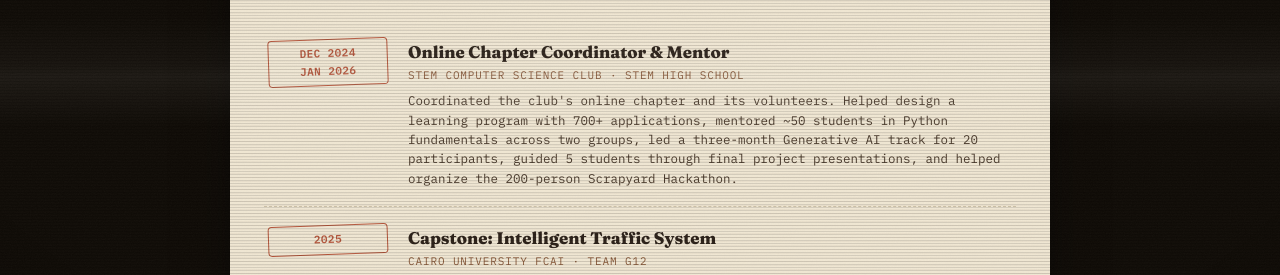
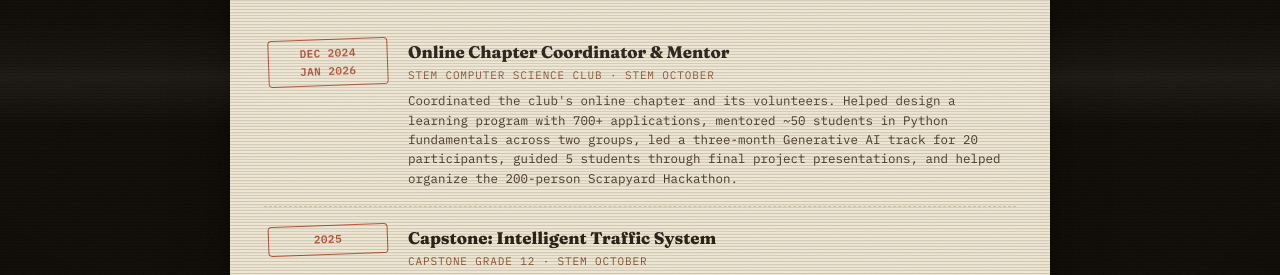
Before and after one commit to mohamedNadyS/mohamedNadyS.github.io, a plain HTML site: page experience.html in a window 1280 px wide. Shown: the part 325-600 px from the top of the page. Drawn offline with Linux system fonts and the light colour scheme.

Commit message:
information correction in experience page

```diff
--- a/experience.html
+++ b/experience.html
@@ -272,12 +272,12 @@ transform:rotate(-2deg);letter-spacing:.04em;height:fit-content}
   <div class="ledger-head"><div class="t1">VIDEOLAND MEMBER #0011</div><div class="t2">RENTAL LEDGER · CAIRO BRANCH</div></div>
   <div class="rental">
     <span class="stamp">DEC 2024<br>JAN 2026</span>
-    <div><div class="rt">Online Chapter Coordinator &amp; Mentor</div><div class="rr">STEM COMPUTER SCIENCE CLUB · STEM HIGH SCHOOL</div>
+    <div><div class="rt">Online Chapter Coordinator &amp; Mentor</div><div class="rr">STEM COMPUTER SCIENCE CLUB · STEM OCTOBER</div>
     <p class="rd">Coordinated the club's online chapter and its volunteers. Helped design a learning program with 700+ applications, mentored ~50 students in Python fundamentals across two groups, led a three-month Generative AI track for 20 participants, guided 5 students through final project presentations, and helped organize the 200-person Scrapyard Hackathon.</p></div>
   </div>
   <div class="rental">
     <span class="stamp">2025</span>
-    <div><div class="rt">Capstone: Intelligent Traffic System</div><div class="rr">CAIRO UNIVERSITY FCAI · TEAM G12</div>
+    <div><div class="rt">Capstone: Intelligent Traffic System</div><div class="rr">CAPSTONE GRADE 12 · STEM OCTOBER</div>
     <p class="rd">Built the full pipeline: dataset prep, GNN training and evaluation, routing algorithms, SUMO simulation, statistical analysis, and the Raspberry Pi deployment.</p></div>
   </div>
   <div class="rental">
```
